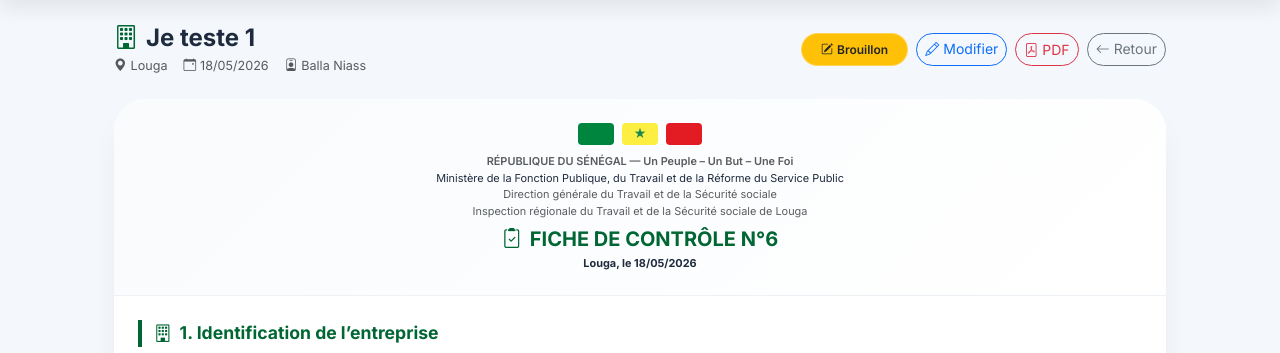
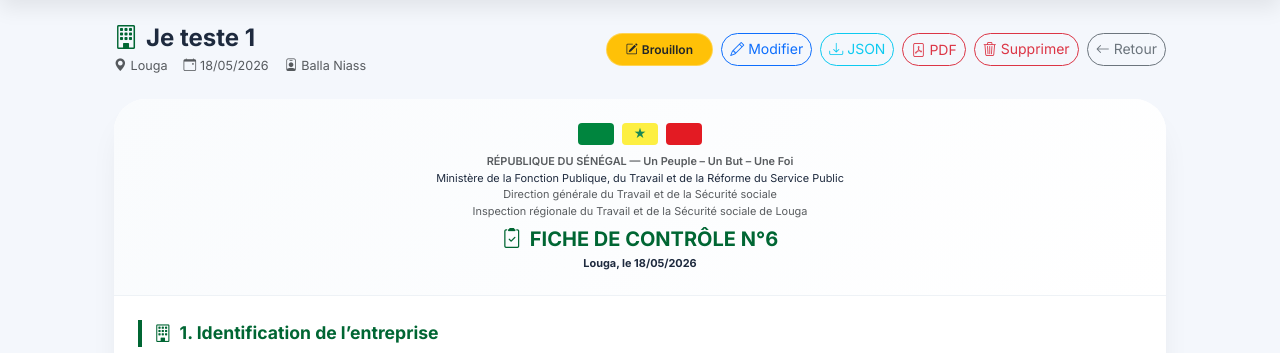
Before and after one commit to NiassB1144/fiche-controle, a Django app: page /fiches/6/ in a window 1280 px wide. Shown: the part 67-420 px from the top of the page. Run offline with Django 5.2, Linux system fonts and the light colour scheme; a user stored in the database is signed in; data comes from the database, SQL or seed files in the repository; both versions use the stored data as it was after the commit; some libraries are stand-ins or nearby versions.

Commit message:
feat: add offline-first with sync and exports
- Consolidated offline.js logic (app.js v2)
- Added IndexedDB v2 with auto-migration
- Implemented auto-sync with retry logic (2x, 2s delay)
- Added export endpoints (JSON/PDF)
- Enhanced templates with export/delete buttons
- Full offline-first features

Co-authored-by: Copilot <223556219+Copilot@users.noreply.github.com>

```diff
--- a/fiche_project/urls.py
+++ b/fiche_project/urls.py
@@ -79,4 +79,8 @@ urlpatterns = [
     path('api/fiche/creer/', views.api_fiche_creer, name='api_fiche_creer'),
     path('api/fiche/<int:pk>/modifier/', views.api_fiche_modifier, name='api_fiche_modifier'),
     path('api/sync/', views.api_sync, name='api_sync'),
+
+    # API Export — téléchargement fiches
+    path('api/fiche/<int:pk>/export/json/', views.export_fiche_json, name='export_fiche_json'),
+    path('api/fiche/<int:pk>/export/pdf/', views.export_fiche_pdf, name='export_fiche_pdf'),
 ]
--- a/static/js/sw.js
+++ b/static/js/sw.js
@@ -1,4 +1,4 @@
-const CACHE_NAME = 'fiche-controle-v5';
+const CACHE_NAME = 'fiche-controle-v4';
 
 const ASSETS = [
   '/',
--- a/templates/inspection/detail_fiche.html
+++ b/templates/inspection/detail_fiche.html
@@ -153,7 +153,7 @@
         <span><i class="bi bi-person-badge me-1"></i>{{ fiche.inspecteur.first_name }} {{ fiche.inspecteur.last_name }}</span>
       </div>
     </div>
-    <div class="d-flex gap-2">
+    <div class="d-flex gap-2 flex-wrap">
       <span class="badge-statut {% if fiche.statut == 'soumis' %}bg-success text-white{% else %}bg-warning text-dark{% endif %}">
         {% if fiche.statut == 'soumis' %}
           <i class="bi bi-check-circle-fill me-1"></i>Soumis
@@ -164,9 +164,15 @@
       <a href="{% url 'modifier_fiche' fiche.pk %}" class="btn btn-outline-primary btn-sm rounded-pill">
         <i class="bi bi-pencil me-1"></i>Modifier
       </a>
+      <a href="{% url 'export_fiche_json' fiche.pk %}" class="btn btn-outline-info btn-sm rounded-pill" title="Télécharger en JSON">
+        <i class="bi bi-download me-1"></i>JSON
+      </a>
       <button id="btn-pdf" class="btn btn-outline-danger btn-sm rounded-pill">
         <i class="bi bi-file-pdf me-1"></i>PDF
       </button>
+      <a href="{% url 'supprimer_fiche' fiche.pk %}" class="btn btn-outline-danger btn-sm rounded-pill">
+        <i class="bi bi-trash3 me-1"></i>Supprimer
+      </a>
       <a href="{% url 'liste_fiches' %}" class="btn btn-outline-secondary btn-sm rounded-pill">
         <i class="bi bi-arrow-left me-1"></i>Retour
       </a>
```
Also changed, not shown: db.sqlite3, 1 other file.
